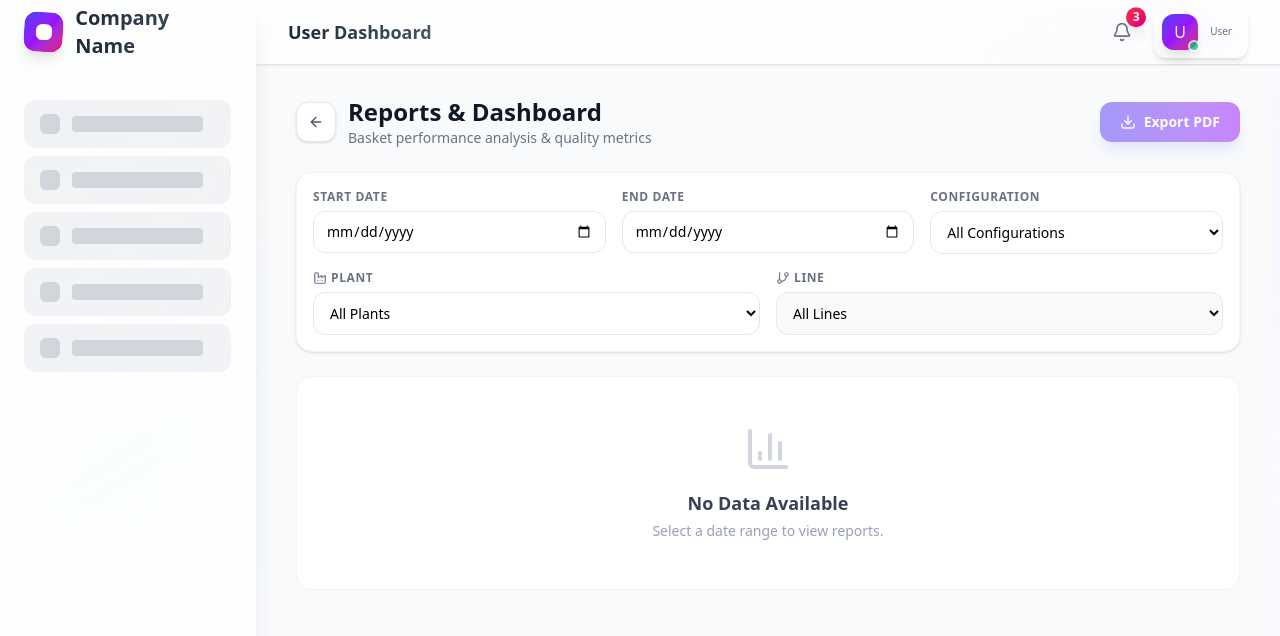
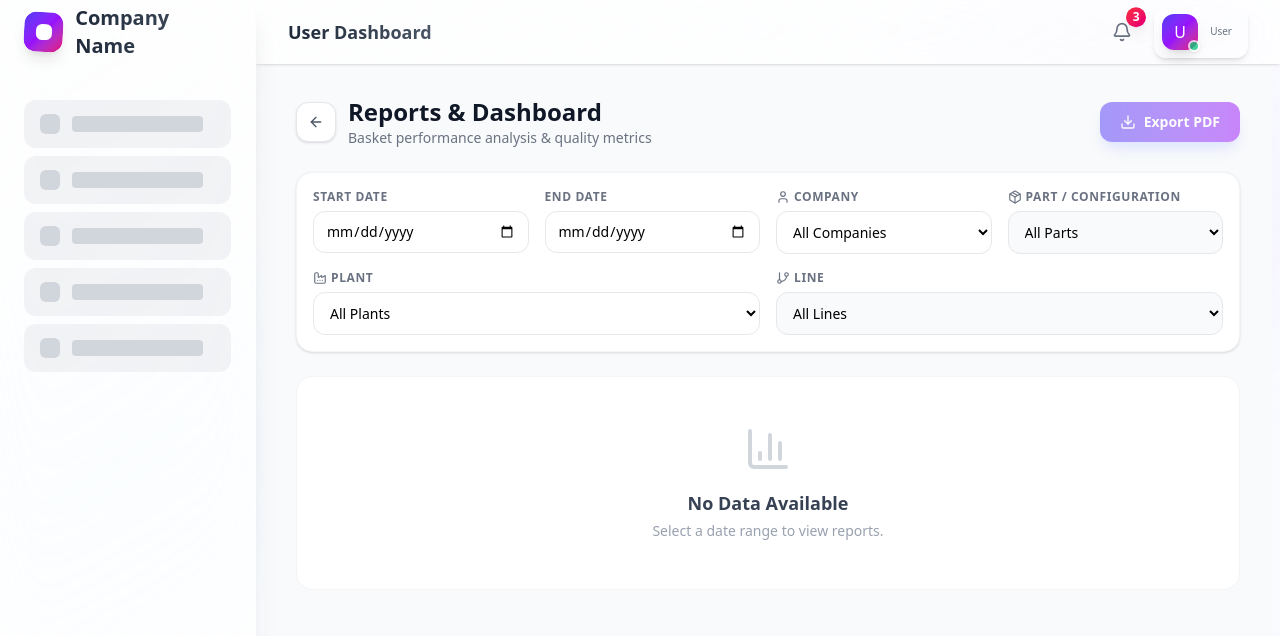
Before and after one commit to Prathamdelxn/sop, a Next.js app: page /dashboard/elogbook/reports in a window 1280 px wide. Shown: the top 636 px of the page. Built offline with nearby package versions, Linux system fonts and the light colour scheme.

Commit message:
COMPANY WISE PARTS ON REPORT PAGE

```diff
--- a/src/app/api/elogbook/reports/route.js
+++ b/src/app/api/elogbook/reports/route.js
@@ -16,10 +16,11 @@ export async function GET(request) {
     const startDate = searchParams.get("startDate");
     const endDate = searchParams.get("endDate");
     const masterDataId = searchParams.get("masterDataId");
+    const customerName = searchParams.get("customerName");
     const plantId = searchParams.get("plantId");
     const lineId = searchParams.get("lineId");
 
-    console.log("Reports API called with params:", { companyId, startDate, endDate, masterDataId, plantId, lineId });
+    console.log("Reports API called with params:", { companyId, startDate, endDate, masterDataId, customerName, plantId, lineId });
 
     if (!companyId) {
       return NextResponse.json({
@@ -32,6 +33,11 @@ export async function GET(request) {
     const basketFilter = { companyId };
     if (masterDataId && masterDataId !== "") {
       basketFilter.masterDataId = masterDataId;
+    } else if (customerName && customerName !== "") {
+      // Find all master data IDs for this customer
+      const mds = await ElogbookMasterData.find({ companyId, customerName }).select("_id");
+      const mdIds = mds.map(m => m._id);
+      basketFilter.masterDataId = { $in: mdIds };
     }
     if (plantId && plantId !== "") {
       basketFilter.plantId = plantId;
--- a/src/app/dashboard/elogbook/reports/page.jsx
+++ b/src/app/dashboard/elogbook/reports/page.jsx
@@ -19,12 +19,13 @@ export default function ReportsPage() {
   const router = useRouter();
   const reportRef = useRef(null);
   const { userData } = useElogbookPermission('Graphical Representation');
-  const { masterDataList, refetch: fetchMD } = useMasterData(userData?.companyId);
+  const { masterDataList, customers, refetch: fetchMD } = useMasterData(userData?.companyId);
   const { plants, refetch: fetchPlants } = usePlants(userData?.companyId);
   const [selectedPlantId, setSelectedPlantId] = useState('');
   const { lines, refetch: fetchLines } = useLines(userData?.companyId, selectedPlantId || undefined);
   const [selectedLineId, setSelectedLineId] = useState('');
 
+  const [selectedCustomer, setSelectedCustomer] = useState('');
   const [selectedMasterData, setSelectedMasterData] = useState('');
   const [startDate, setStartDate] = useState('');
   const [endDate, setEndDate] = useState('');
@@ -41,7 +42,15 @@ export default function ReportsPage() {
     const load = async () => {
       setLoading(true);
       try {
-        const data = await reportService.fetchReportData({ companyId: userData.companyId, startDate, endDate, masterDataId: selectedMasterData, plantId: selectedPlantId, lineId: selectedLineId });
+        const data = await reportService.fetchReportData({
+          companyId: userData.companyId,
+          startDate,
+          endDate,
+          masterDataId: selectedMasterData,
+          customerName: selectedCustomer,
+          plantId: selectedPlantId,
+          lineId: selectedLineId
+        });
         if (data.success) {
           setReportData(data.data);
           if (data.data.defectTrendData?.length > 0) {
@@ -59,7 +68,7 @@ export default function ReportsPage() {
       finally { setLoading(false); }
     };
     load();
-  }, [userData, startDate, endDate, selectedMasterData, selectedPlantId, selectedLineId]);
+  }, [userData, startDate, endDate, selectedMasterData, selectedCustomer, selectedPlantId, selectedLineId]);
 
   const handleExportPDF = async () => {
     setExporting(true);
@@ -70,7 +79,11 @@ export default function ReportsPage() {
       if (!element) return;
       await new Promise(r => setTimeout(r, 500));
       const selectedMD = masterDataList.find(md => md._id === selectedMasterData);
-      const reportTitle = selectedMD ? `${selectedMD.customerName} - Report` : 'ELogBook Report';
+      const reportTitle = selectedMD
+        ? `${selectedMD.customerName} - ${selectedMD.partName} Report`
+        : selectedCustomer
+          ? `${selectedCustomer} - Company Report`
+          : 'ELogBook Overall Report';
       const pdf = new jsPDF('p', 'mm', 'a4');
       const pdfWidth = pdf.internal.pageSize.getWidth();
       const pdfHeight = pdf.internal.pageSize.getHeight();
@@ -120,13 +133,37 @@ export default function ReportsPage() {
 
       {/* Filters */}
       <div className="bg-white rounded-2xl border border-gray-100 p-4 mb-6 shadow-sm">
-        <div className="grid grid-cols-1 sm:grid-cols-2 lg:grid-cols-3 gap-4 mb-4">
+        <div className="grid grid-cols-1 sm:grid-cols-2 lg:grid-cols-4 gap-4 mb-4">
           <div><label className="block text-xs font-semibold text-gray-500 mb-1.5 uppercase tracking-wider">Start Date</label><input type="date" value={startDate} onChange={e => setStartDate(e.target.value)} className="w-full px-3 py-2.5 border border-gray-200 rounded-xl text-sm focus:outline-none focus:ring-2 focus:ring-indigo-500/20 focus:border-indigo-400" /></div>
           <div><label className="block text-xs font-semibold text-gray-500 mb-1.5 uppercase tracking-wider">End Date</label><input type="date" value={endDate} onChange={e => setEndDate(e.target.value)} className="w-full px-3 py-2.5 border border-gray-200 rounded-xl text-sm focus:outline-none focus:ring-2 focus:ring-indigo-500/20 focus:border-indigo-400" /></div>
-          <div><label className="block text-xs font-semibold text-gray-500 mb-1.5 uppercase tracking-wider">Configuration</label>
-            <select value={selectedMasterData} onChange={e => setSelectedMasterData(e.target.value)} className="w-full px-3 py-2.5 border border-gray-200 rounded-xl text-sm bg-white focus:outline-none focus:ring-2 focus:ring-indigo-500/20 focus:border-indigo-400">
-              <option value="">All Configurations</option>
-              {masterDataList.map(md => (<option key={md._id} value={md._id}>{md.customerName} — {md.partName}</option>))}
+          <div>
+            <label className="block text-xs font-semibold text-gray-500 mb-1.5 uppercase tracking-wider flex items-center gap-1">
+              <User className="w-3.5 h-3.5" /> Company
+            </label>
+            <select
+              value={selectedCustomer}
+              onChange={e => { setSelectedCustomer(e.target.value); setSelectedMasterData(''); }}
+              className="w-full px-3 py-2.5 border border-gray-200 rounded-xl text-sm bg-white focus:outline-none focus:ring-2 focus:ring-indigo-500/20 focus:border-indigo-400"
+            >
+              <option value="">All Companies</option>
+              {customers?.map(c => (<option key={c.customerName} value={c.customerName}>{c.customerName}</option>))}
+            </select>
+          </div>
+          <div>
+            <label className="block text-xs font-semibold text-gray-500 mb-1.5 uppercase tracking-wider flex items-center gap-1">
+              <Package className="w-3.5 h-3.5" /> Part / Configuration
+            </label>
+            <select
+              value={selectedMasterData}
+              onChange={e => setSelectedMasterData(e.target.value)}
+              disabled={!selectedCustomer}
+              className="w-full px-3 py-2.5 border border-gray-200 rounded-xl text-sm bg-white focus:outline-none focus:ring-2 focus:ring-indigo-500/20 focus:border-indigo-400 disabled:bg-gray-50 disabled:cursor-not-allowed"
+            >
+              <option value="">All {selectedCustomer ? `${selectedCustomer} Parts` : 'Parts'}</option>
+              {masterDataList
+                .filter(md => !selectedCustomer || md.customerName === selectedCustomer)
+                .map(md => (<option key={md._id} value={md._id}>{md.partName}</option>))
+              }
             </select>
           </div>
         </div>
--- a/src/features/elogbook/services/reportService.js
+++ b/src/features/elogbook/services/reportService.js
@@ -5,13 +5,14 @@
 /**
  * Fetch report data with optional filters.
  */
-export async function fetchReportData({ companyId, startDate, endDate, masterDataId, plantId, lineId }) {
+export async function fetchReportData({ companyId, startDate, endDate, masterDataId, customerName, plantId, lineId }) {
   if (!companyId) return { success: false };
 
   let url = `/api/elogbook/reports?companyId=${companyId}`;
   if (startDate) url += `&startDate=${startDate}`;
   if (endDate) url += `&endDate=${endDate}`;
   if (masterDataId) url += `&masterDataId=${masterDataId}`;
+  if (customerName) url += `&customerName=${encodeURIComponent(customerName)}`;
   if (plantId) url += `&plantId=${plantId}`;
   if (lineId) url += `&lineId=${lineId}`;
 
```
